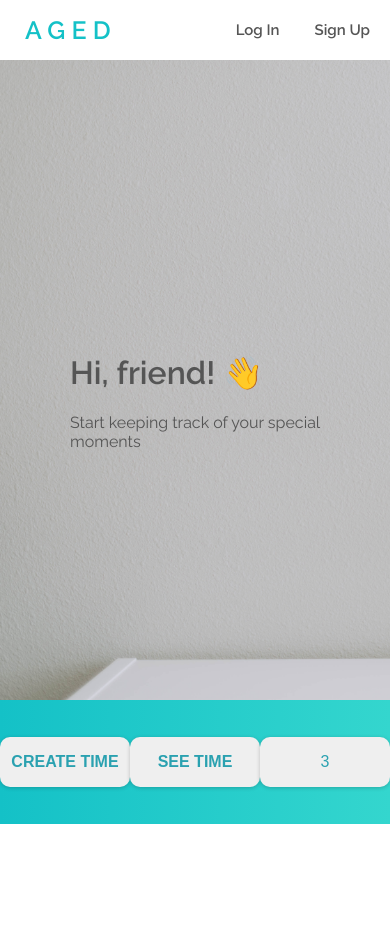
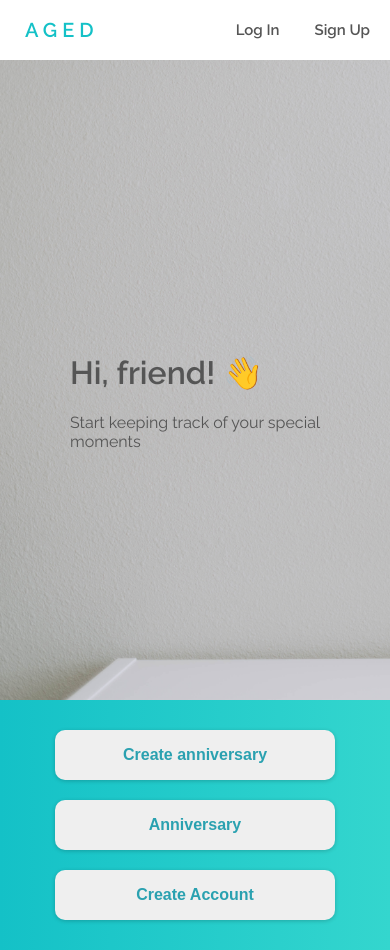
Before and after one commit to pyongho1/aged_front_end, a React (Vite) app: page / in a window 390 px wide. Before the commit the page ends 844 px from the top, so only its background shows below. Built offline with nearby package versions, Linux system fonts and the light colour scheme; no server answers.

Commit message:
Responive to movile landing

```diff
--- a/src/App.tsx
+++ b/src/App.tsx
@@ -13,6 +13,11 @@ import ChangePassword from "./pages/ChangePassword/ChangePassword";
 import NavBar from "./components/NavBar/NavBar";
 import ProtectedRoute from "./components/ProtectedRoute/ProtectedRoute";
 
+// pages
+import PostPage from "./pages/Post/PostPage";
+import PostForm from "./pages/PostForm/PostForm";
+import UpdatePost from "./pages/UpdatePost/UpdatePost";
+
 // services
 import * as authService from "./services/authService";
 import * as postService from "./services/postService";
@@ -22,10 +27,7 @@ import "./App.css";
 
 // types
 import { User, Post } from "./types/models";
-import PostPage from "./pages/Post/PostPage";
 import { PostFormData } from "./types/forms";
-import PostForm from "./pages/PostForm/PostForm";
-import UpdatePost from "./pages/UpdatePost/UpdatePost";
 
 function App(): JSX.Element {
   const navigate = useNavigate();
@@ -39,15 +41,41 @@ function App(): JSX.Element {
     try {
       const createPost = await postService.create(formData);
       console.log("CREATE POST", createPost);
-      // setPosts(
-      //   posts.map((post) => (post.id === createPost.id ? createPost : post))
-      // );
       setPosts((prevPosts) => [createPost, ...prevPosts]);
-      // setPosts([createPost, ...posts]);
     } catch (error) {
       console.log(error);
     }
   };
+
+  // const handleUpdate = async (formData: PostFormData) => {
+  //   // const updatedPost = await postService.update(formData);
+  //   const updatedPosts = await postService.getAllPosts();
+  //   setPosts(updatedPosts);
+  //   navigate("/posts");
+  // };
+
+  // const handleUpdate = async (
+  //   formData: PostFormData,
+  //   postId: number
+  // ): Promise<void> => {
+  //   try {
+  //     const updatedPost = await postService.update({ post });
+  //     console.log("UPDATED POST", updatedPost);
+  //     setPosts((prevPosts) =>
+  //       prevPosts.map((post) =>
+  //         post.id === updatedPost.id ? updatedPost : post
+  //       )
+  //     );
+  //   } catch (error) {
+  //     console.log(error);
+  //   }
+  // };
+
+  // const handleUpdate = async (updatedPost: Post) => {
+  //   const newPost = await postService.update(updatedPost);
+  //   setPosts(posts.map((post) => (post.id === newPost.id ? newPost : post)));
+  //   navigate("/posts");
+  // };
 
   const handleLogout = (): void => {
     authService.logout();
@@ -116,14 +144,14 @@ function App(): JSX.Element {
             </ProtectedRoute>
           }
         />
-        <Route
-          path="/update"
+        {/* <Route
+          path="/posts/:id/edit"
           element={
             <ProtectedRoute user={user}>
               <UpdatePost />
             </ProtectedRoute>
           }
-        />
+        /> */}
       </Routes>
     </>
   );
--- a/src/components/NavBar/NavBar.tsx
+++ b/src/components/NavBar/NavBar.tsx
@@ -19,7 +19,7 @@ const NavBar = (props: NavBarProps): JSX.Element => {
       </a>
       {user ? (
         <ul>
-          <li>Welcome, {user.name}</li>
+          <li className="welcome">Welcome, {user.name}</li>
           <li>
             <NavLink to="/posts">Posts</NavLink>
           </li>
--- a/src/components/PostCard/PostCard.tsx
+++ b/src/components/PostCard/PostCard.tsx
@@ -1,5 +1,6 @@
 import { useState } from "react";
 import { useParams, useLocation, useNavigate } from "react-router-dom";
+import { Link } from "react-router-dom";
 
 // types
 import { Post } from "../../types/models";
@@ -10,6 +11,7 @@ import styles from "./PostCard.module.css";
 
 // services
 import * as postService from "../../services/postService";
+import Landing from "../../pages/Landing/Landing";
 
 interface PostCardProps {
   post: Post;
@@ -24,10 +26,20 @@ const PostCard = (props: PostCardProps): JSX.Element => {
   const handleDelete = async () => {
     try {
       await postService.deletePost(post.id);
+      setPosts(posts.filter((p) => p.id !== post.id));
     } catch (error) {
       console.log(error);
     }
   };
+
+  // const handleUpdate = async () => {
+  //   try {
+  //     await postService.update(formData, post.id);
+  //     navigate(`/posts`);
+  //   } catch (error) {
+  //     console.log(error);
+  //   }
+  // };
 
   const postDate = new Date(post.date);
   const currentDate = new Date();
@@ -39,7 +51,7 @@ const PostCard = (props: PostCardProps): JSX.Element => {
       <div className={styles.box}>
         <h3>{post.title}</h3>
         <p>{numDays} days past</p>
-        {user && <button onClick={handleDelete}></button>}
+        {user && <button className={styles.delBtn} onClick={handleDelete}></button>}
       </div>
     </div>
   );
--- a/src/index.css
+++ b/src/index.css
@@ -49,7 +49,7 @@ nav ul {
   font-weight: 600;
   margin-left: 25px;
   width: 200px;
-  color: #14c1c7
+  color: #14c1c7;
 }
 
 nav li {
@@ -67,9 +67,18 @@ a {
 @media only screen and (max-width: 414px) {
   nav ul {
     padding-left: 0px;
+    /* margin-right: ; */
   }
 
   nav li {
     font-size: 15px;
   }
+
+  .logo {
+    font-size: 20px;
+  }
+
+  .welcome {
+    display: none;
+  }
 }
--- a/src/pages/Landing/Landing.module.css
+++ b/src/pages/Landing/Landing.module.css
@@ -41,3 +41,29 @@
   box-shadow: 0 1px 4px rgb(0 0 0 / 20%);
   cursor: pointer;
 }
+
+@media only screen and (max-width: 900px) {
+  .container {
+    display: flex;
+    align-items: center;
+    justify-content: space-between;
+    padding-top: 100px;
+    height: 600px;
+    background-image: url("../../assets/landing3.jpeg");
+    background-size: cover;
+    color: #555;
+  }
+
+  .midContainer {
+    display: flex;
+    flex-direction: column;
+    justify-content: space-around;
+    padding: 20px 20px;
+    height: 100%;
+  }
+
+  .midContainer > button {
+    margin: 10px 0;
+    width: 80%;
+  }
+}
--- a/src/pages/Landing/Landing.tsx
+++ b/src/pages/Landing/Landing.tsx
@@ -25,15 +25,23 @@ const Landing = (props: LandingProps): JSX.Element => {
       <div className={styles.midContainer}>
         <button>
           <Link to="/create" className={styles.midContainerBtn}>
-            CREATE TIME
+            Create anniversary
           </Link>
         </button>
         <button>
           <Link to="/posts" className={styles.midContainerBtn}>
-            SEE TIME
+            Anniversary
           </Link>
         </button>
-        <button>3</button>
+        <button>
+          {user ? (
+            ""
+          ) : (
+            <Link to="/signup" className={styles.midContainerBtn}>
+              Create Account
+            </Link>
+          )}
+        </button>
       </div>
     </>
   );
--- a/src/pages/UpdatePost/UpdatePost.module.css
+++ /dev/null
@@ -1,3 +0,0 @@
-.container {
-  margin-top: 100px;
-}
--- a/src/pages/UpdatePost/UpdatePost.tsx
+++ /dev/null
@@ -1,12 +0,0 @@
-// styles
-import styles from "./UpdatePost.module.css";
-
-const UpdatePost = () => {
-  return (
-    <div className={styles.container}>
-      <h1>Update Post</h1>
-    </div>
-  );
-};
-
-export default UpdatePost;
--- a/src/services/postService.ts
+++ b/src/services/postService.ts
@@ -52,16 +52,15 @@ async function deletePost(id: number) {
   }
 }
 
-async function update(formData: PostFormData, post: Post): Promise<Post> {
-  const postId = post.id;
+async function update(post: Post): Promise<Post> {
   try {
-    const res = await fetch(`${BASE_URL}/${postId}`, {
+    const res = await fetch(`${BASE_URL}/${post.id}`, {
       method: "PUT",
       headers: {
         Authorization: `Bearer ${tokenService.getToken()}`,
         "Content-Type": "application/json",
       },
-      body: JSON.stringify(formData),
+      body: JSON.stringify(post),
     });
     return (await res.json()) as Post;
   } catch (error) {
@@ -69,4 +68,21 @@ async function update(formData: PostFormData, post: Post): Promise<Post> {
   }
 }
 
+// async function update(formData: PostFormData, post: Post): Promise<Post> {
+//   const postId = post.id;
+//   try {
+//     const res = await fetch(`${BASE_URL}/${postId}`, {
+//       method: "PUT",
+//       headers: {
+//         Authorization: `Bearer ${tokenService.getToken()}`,
+//         "Content-Type": "application/json",
+//       },
+//       body: JSON.stringify(formData),
+//     });
+//     return (await res.json()) as Post;
+//   } catch (error) {
+//     throw error;
+//   }
+// }
+
 export { getAllPosts, create, deletePost, update };
```
